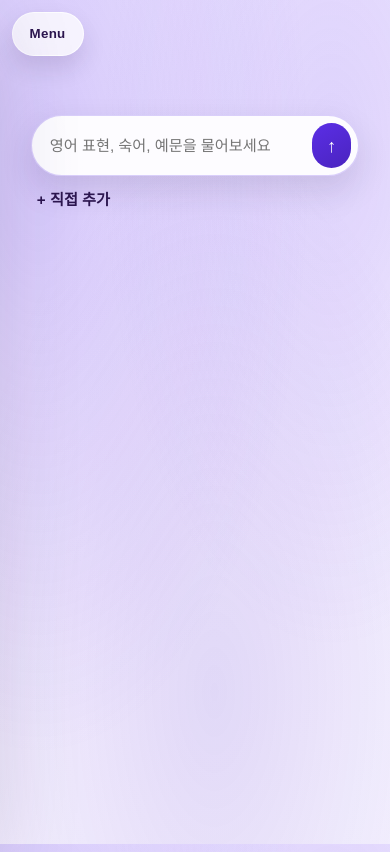
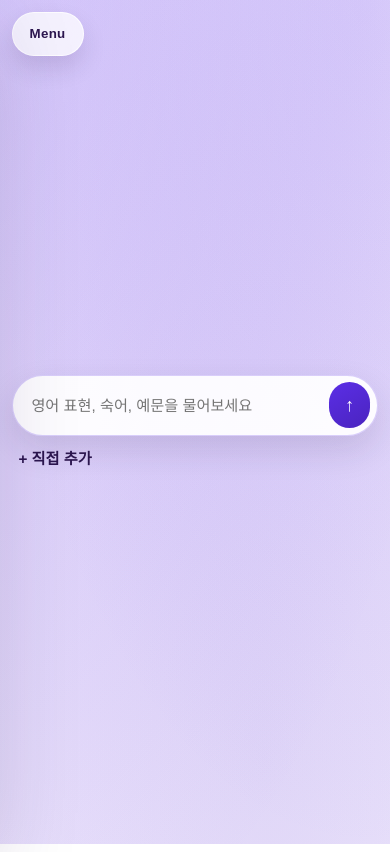
Before and after one commit to BaektotheFuture98/RemindMe, a plain HTML site: page front/index.html in a window 390 px wide. Drawn offline with Linux system fonts and the light colour scheme; a web font is replaced by a local one.

Commit message:
style: center home search bar like gemini with home-only layout mode

```diff
--- a/front/app.js
+++ b/front/app.js
@@ -129,6 +129,7 @@ function setNotice(message) {
 
 function setPanel(panelName) {
   state.activePanel = panelName;
+  document.body.classList.toggle("is-home", panelName === "home");
   for (const panel of els.panels) {
     panel.classList.toggle("is-active", panel.dataset.panel === panelName);
   }
--- a/front/style.css
+++ b/front/style.css
@@ -141,11 +141,23 @@ select:focus-visible {
   padding: 5.5rem 1.2rem 2.5rem;
 }
 
+body.is-home .main {
+  min-height: 100vh;
+  padding: 0 1.2rem;
+  display: flex;
+  align-items: center;
+  justify-content: center;
+}
+
 .notice {
   min-height: 1.4rem;
   margin: 0 auto 0.7rem;
   color: var(--violet-deep);
   font-size: 0.92rem;
+}
+
+body.is-home .notice {
+  display: none;
 }
 
 .panel {
@@ -172,6 +184,13 @@ select:focus-visible {
   backdrop-filter: none;
   min-height: calc(100vh - 9.6rem);
   padding-top: 0;
+}
+
+body.is-home .panel-home {
+  width: min(100%, 760px);
+  min-height: auto;
+  margin: 0;
+  padding: 0;
 }
 
 .eyebrow {
@@ -577,6 +596,10 @@ textarea {
     padding-top: 5.2rem;
   }
 
+  body.is-home .main {
+    padding: 0 1rem;
+  }
+
   .panel {
     border-radius: 22px;
   }
@@ -590,6 +613,10 @@ textarea {
 @media (max-width: 640px) {
   .main {
     padding: 5.1rem 0.78rem 1.5rem;
+  }
+
+  body.is-home .main {
+    padding: 0 0.78rem;
   }
 
   .menu-trigger {
```
